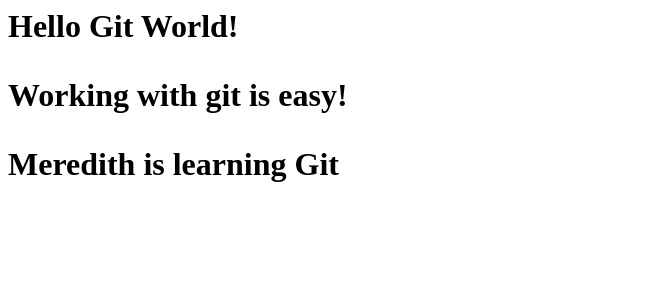
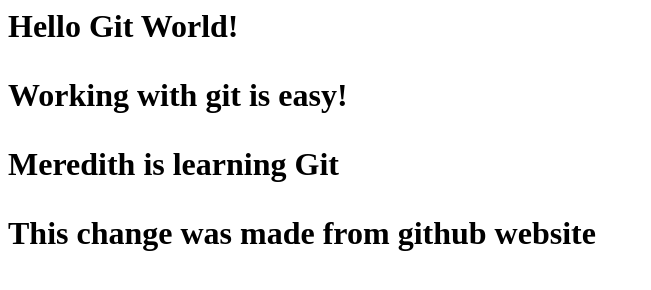
Before and after one commit to molanders/GitGitHubMasterclass, a plain HTML site: page index.html in a window 1280 px wide. Shown: the whole page, without its empty margins (0-651 px from the left). Drawn offline with Linux system fonts and the light colour scheme.

Commit message:
Update index.html

```diff
--- a/index.html
+++ b/index.html
@@ -3,4 +3,5 @@
 <div>
 	<p> Working with git is easy! </p>
 	<p> Meredith is learning Git </p>
+	<p> This change was made from github website </p>
 </div>
```
